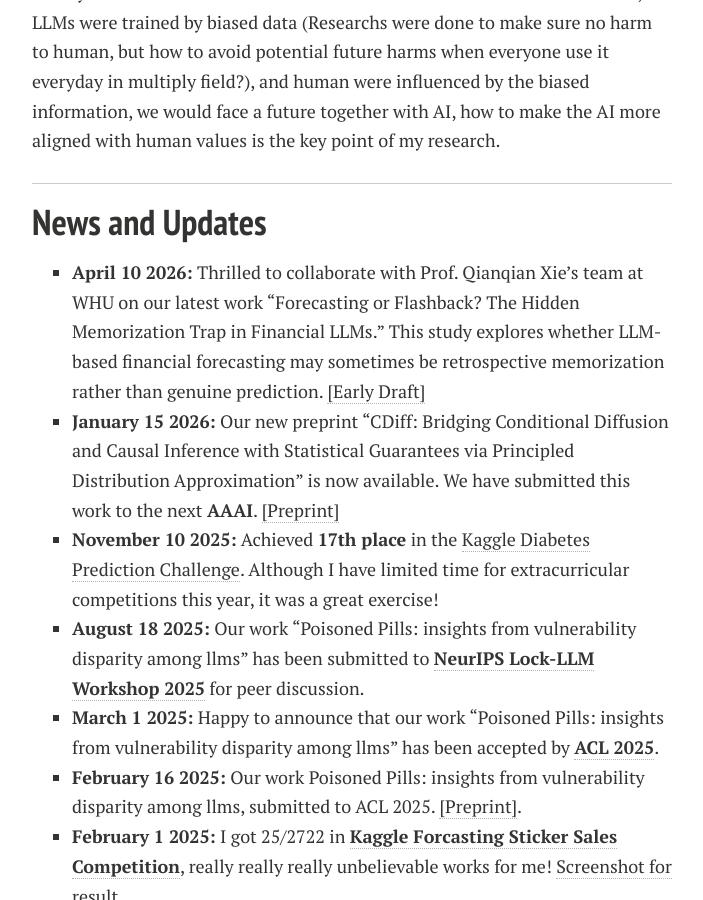
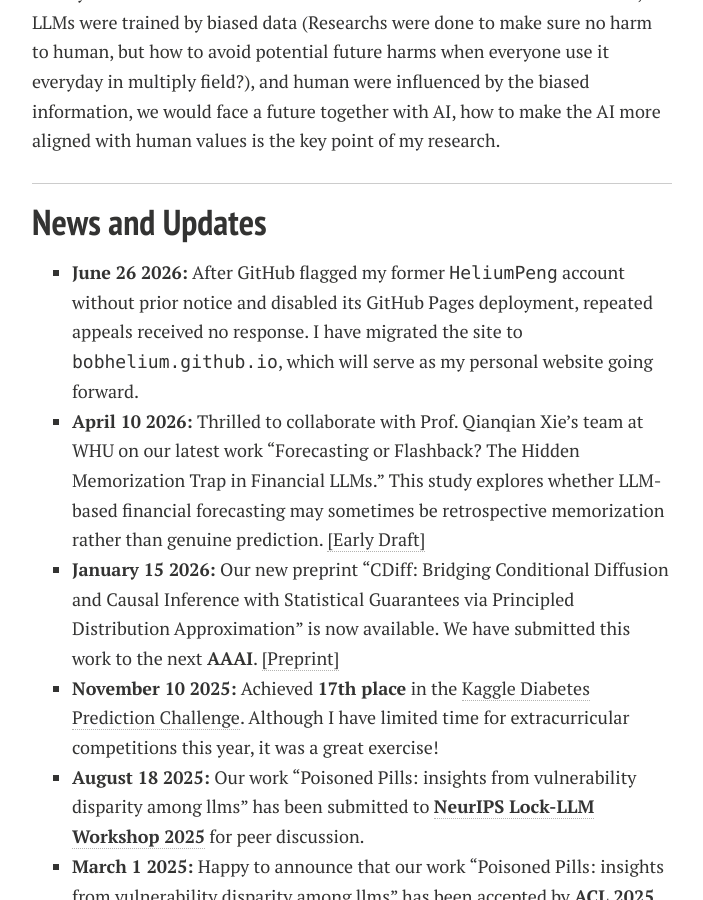
Before and after one commit to bobhelium/bobhelium.github.io, a Jekyll site: the page built from index.md, in a window 1280 px wide and 900 px high, scrolled down 1243 px. Shown: the whole window, without its empty margins (288-991 px from the left). Built offline with Jekyll 4.4.1, drawn with Linux system fonts in a browser that asks for light colours; nearby versions of some CDN libraries; comment, search, counter and statistics services are not loaded; a style sheet for code colours, icons or effects is not loaded; our own code applies the rules of GitHub Pages for plain Markdown files.

Commit message:
update new website News

```diff
--- a/index.md
+++ b/index.md
@@ -39,6 +39,7 @@ Try to find a connection between human behavior and machine behavior, LLMs were
 ---
 
 ## News and Updates
+- **June 26 2026:** After GitHub flagged my former `HeliumPeng` account without prior notice and disabled its GitHub Pages deployment, repeated appeals received no response. I have migrated the site to `bobhelium.github.io`, which will serve as my personal website going forward.
 - **April 10 2026:** Thrilled to collaborate with Prof. Qianqian Xie's team at WHU on our latest work "Forecasting or Flashback? The Hidden Memorization Trap in Financial LLMs." This study explores whether LLM-based financial forecasting may sometimes be retrospective memorization rather than genuine prediction. [[Early Draft]]({{ site.url }}/mypaper/2025/Hidden_Memorization_Trap.pdf)
 - **January 15 2026:** Our new preprint "CDiff: Bridging Conditional Diffusion and Causal Inference with Statistical Guarantees via Principled Distribution Approximation" is now available. We have submitted this work to the next **AAAI**. [[Preprint]]({{ site.url }}/mypaper/2025/ICML2026submission.pdf)
 - **November 10 2025:** Achieved **17th place** in the [Kaggle Diabetes Prediction Challenge](https://www.kaggle.com/competitions/playground-series-s5e12/overview). Although I have limited time for extracurricular competitions this year, it was a great exercise!
```
